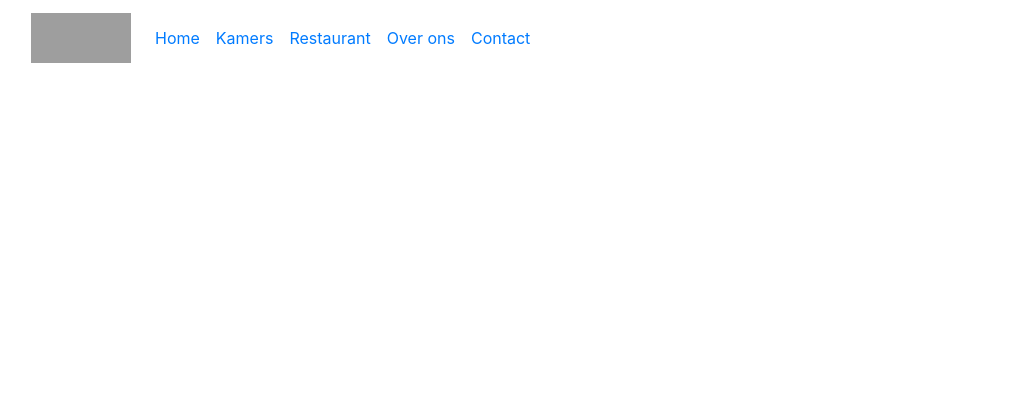
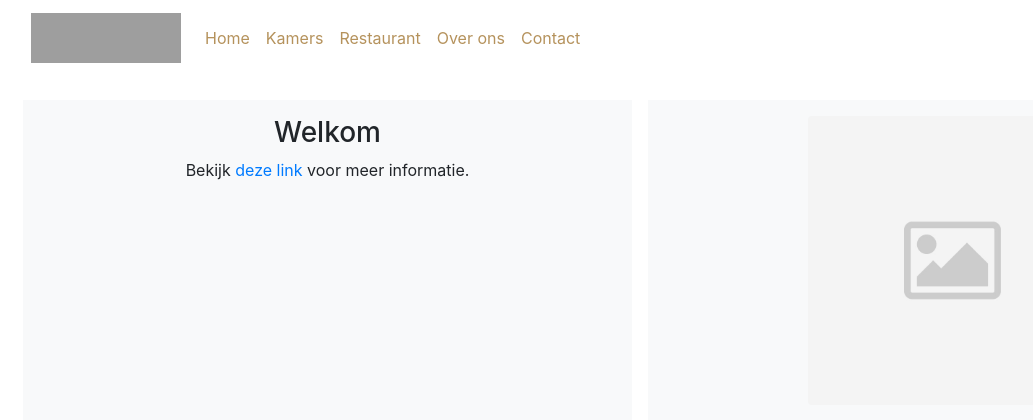
Before and after one commit to nmvos/hotel-website, a Django app: page / in a window 1280 px wide. Shown: the top 420 px of the page, without its empty margins (0-1033 px from the left). Run offline with Django 5.2, Linux system fonts and the light colour scheme; grey boxes are pictures that could not be loaded.

Commit message:
navbar gemaakt
navbar gemaakt en begin gemaakt aan de homepagina

```diff
--- a/hotel_website/HotelApp/templates/home.html
+++ b/hotel_website/HotelApp/templates/home.html
@@ -1,38 +1,17 @@
+{% extends 'navbar.html' %}
 {% load static %}
-<!DOCTYPE html>
-<html lang="en">
-<head>
-    <meta charset="UTF-8">
-    <meta name="viewport" content="width=device-width, initial-scale=1.0">
-    <link rel="stylesheet" href="https://cdn.jsdelivr.net/npm/bootstrap@4.3.1/dist/css/bootstrap.min.css"
-        integrity="sha384-ggOyR0iXCbMQv3Xipma34MD+dH/1fQ784/j6cY/iJTQUOhcWr7x9JvoRxT2MZw1T" crossorigin="anonymous">
-    <title>Document</title>
-</head>
-<body>
-    <header>
-        <nav class="navbar navbar-expand-lg bg-body-tertiary">
-            <div class="container-fluid">
-                <a class="navbar-brand" href="#">
-                    <img src="{% static 'HotelApp/img/logo_variant_1.png'%}" alt="Hotel Logo" width="100" height="50">
-                </a>
-                <button class="navbar-toggler" type="button" data-bs-toggle="collapse"
-                    data-bs-target="#navbarNavAltMarkup" aria-controls="navbarNavAltMarkup" aria-expanded="false"
-                    aria-label="Toggle navigation">
-                    <span class="navbar-toggler-icon"></span>
-                </button>
-                <div class="collapse navbar-collapse" id="navbarNavAltMarkup">
-                    <div class="navbar-nav">
-                        <a class="nav-link active" aria-current="page" href="#">Home</a>
-                        <a class="nav-link" href="#">Kamers</a>
-                        <a class="nav-link" href="#">Restaurant</a>
-                        <a class="nav-link" href="#">Over ons</a>
-                        <a class="nav-link" href="#">Contact</a>
-                    </div>
-                </div>
-            </div>
-        </nav>
-    </header>
-    <main></main>
-    <footer></footer>
-</body>
-</html>
+
+{% block content %}
+<main class="container-fluid mt-4">
+    <div class="d-flex justify-content-center">
+        <div class="container p-3 bg-light text-center mx-2">
+            <h3>Welkom</h3>
+            <p>Bekijk <a href="#">deze link</a> voor meer informatie.</p>
+        </div>
+        <div class="container p-3 bg-light text-center mx-2">
+            <img src="{% static 'HotelApp/img/dummy_image.jpg' %}" class="img-fluid rounded w-50 w-25" alt="Voorbeeld afbeelding">
+        </div>
+    </div>
+</main>
+
+{% endblock %}
--- /dev/null
+++ b/hotel_website/HotelApp/templates/navbar.html
@@ -0,0 +1,39 @@
+{% load static %}
+<!DOCTYPE html>
+<html lang="en">
+<head>
+    <meta charset="UTF-8">
+    <meta name="viewport" content="width=device-width, initial-scale=1.0">
+    <link rel="stylesheet" href="https://cdn.jsdelivr.net/npm/bootstrap@4.3.1/dist/css/bootstrap.min.css"
+        integrity="sha384-ggOyR0iXCbMQv3Xipma34MD+dH/1fQ784/j6cY/iJTQUOhcWr7x9JvoRxT2MZw1T" crossorigin="anonymous">
+    <link rel="stylesheet" href="{% static 'HotelApp/css/navbar.css' %}">
+    <title>Document</title>
+</head>
+<body>
+    <header>
+        <nav class="navbar navbar-expand-lg bg-body-tertiary">
+            <div class="container-fluid">
+                <a class="navbar-brand" href="home.html">
+                    <img src="{% static 'HotelApp/img/logo_variant_2.png' %}" alt="Hotel Logo" width="150" height="50">
+                </a>
+                <button class="navbar-toggler" type="button" data-bs-toggle="collapse"
+                    data-bs-target="#navbarNavAltMarkup" aria-controls="navbarNavAltMarkup" aria-expanded="false"
+                    aria-label="Toggle navigation">
+                    <span class="navbar-toggler-icon"></span>
+                </button>
+                <div class="collapse navbar-collapse" id="navbarNavAltMarkup">
+                    <div class="navbar-nav">
+                        <a class="nav-link active" aria-current="page" href="{% url 'home' %}">Home</a>
+                        <a class="nav-link" href="{% url 'kamers' %}">Kamers</a>
+                        <a class="nav-link" href="{% url 'restaurants' %}">Restaurant</a>
+                        <a class="nav-link" href="{% url 'over_ons' %}">Over ons</a>
+                        <a class="nav-link" href="{% url 'contact' %}">Contact</a>
+                    </div>
+                </div>
+            </div>
+        </nav>
+    </header>
+    <main> {% block content %}{% endblock %} </main>
+    <footer></footer>
+</body>
+</html>
--- a/hotel_website/HotelApp/urls.py
+++ b/hotel_website/HotelApp/urls.py
@@ -3,4 +3,9 @@ from . import views
 
 urlpatterns = [
     path('', views.home, name='home'),
+    path('kamers/', views.kamers, name='kamers'),
+    path('restaurants/', views.restaurants, name='restaurants'),
+    path('over_ons/', views.over_ons, name='over_ons'),
+    path('contact/', views.contact, name='contact'),
+
 ]
--- a/hotel_website/HotelApp/views.py
+++ b/hotel_website/HotelApp/views.py
@@ -3,3 +3,15 @@ from django.shortcuts import render, HttpResponse
 # Create your views here.
 def home(request):
      return render(request, 'home.html')
+
+def kamers(request):
+    return render(request, 'kamers.html')
+
+def restaurants(request):
+    return render(request, 'restaurants.html')
+
+def over_ons(request):
+    return render(request, 'over_ons.html')
+
+def contact(request):
+    return render(request, 'contact.html')
--- /dev/null
+++ b/hotel_website/static/HotelApp/css/navbar.css
@@ -0,0 +1,3 @@
+.navbar-nav .nav-link {
+color: #B5925C;
+}
```
Also changed, not shown: hotel_website/HotelApp/templates/kamers.html (added, +14 -0 lines), hotel_website/HotelApp/templates/over_ons.html (+14 -0 lines), hotel_website/HotelApp/templates/restaurants.html (added, +14 -0 lines), hotel_website/hotel_website/settings.py (+6 -1 lines), hotel_website/static/HotelApp/css/style.css (deleted), hotel_website/static/HotelApp/img/dummy_image.jpg (added).
